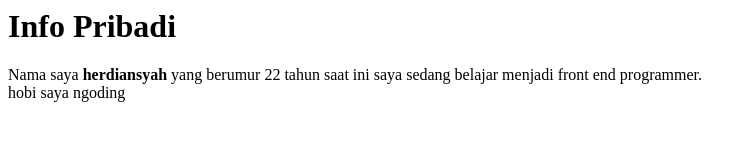
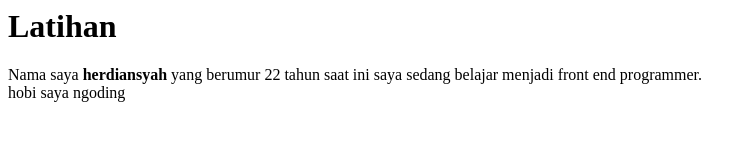
Before and after one commit to herdiiyan/latihan, a plain HTML site: page index.html in a window 1280 px wide. Shown: the whole page, without its empty margins (0-756 px from the left). Drawn offline with Linux system fonts and the light colour scheme.

Commit message:
update index

```diff
--- a/index.html
+++ b/index.html
@@ -6,7 +6,7 @@
     <title>Info Pribadi</title>
 </head>
 <body>
-    <h1>Info Pribadi</h1>
+    <h1>Latihan</h1>
     <p>Nama saya <b>herdiansyah</b> yang berumur 22 tahun saat ini saya sedang belajar menjadi front end programmer.<br/>
     hobi saya ngoding</p>
 </body>
```
